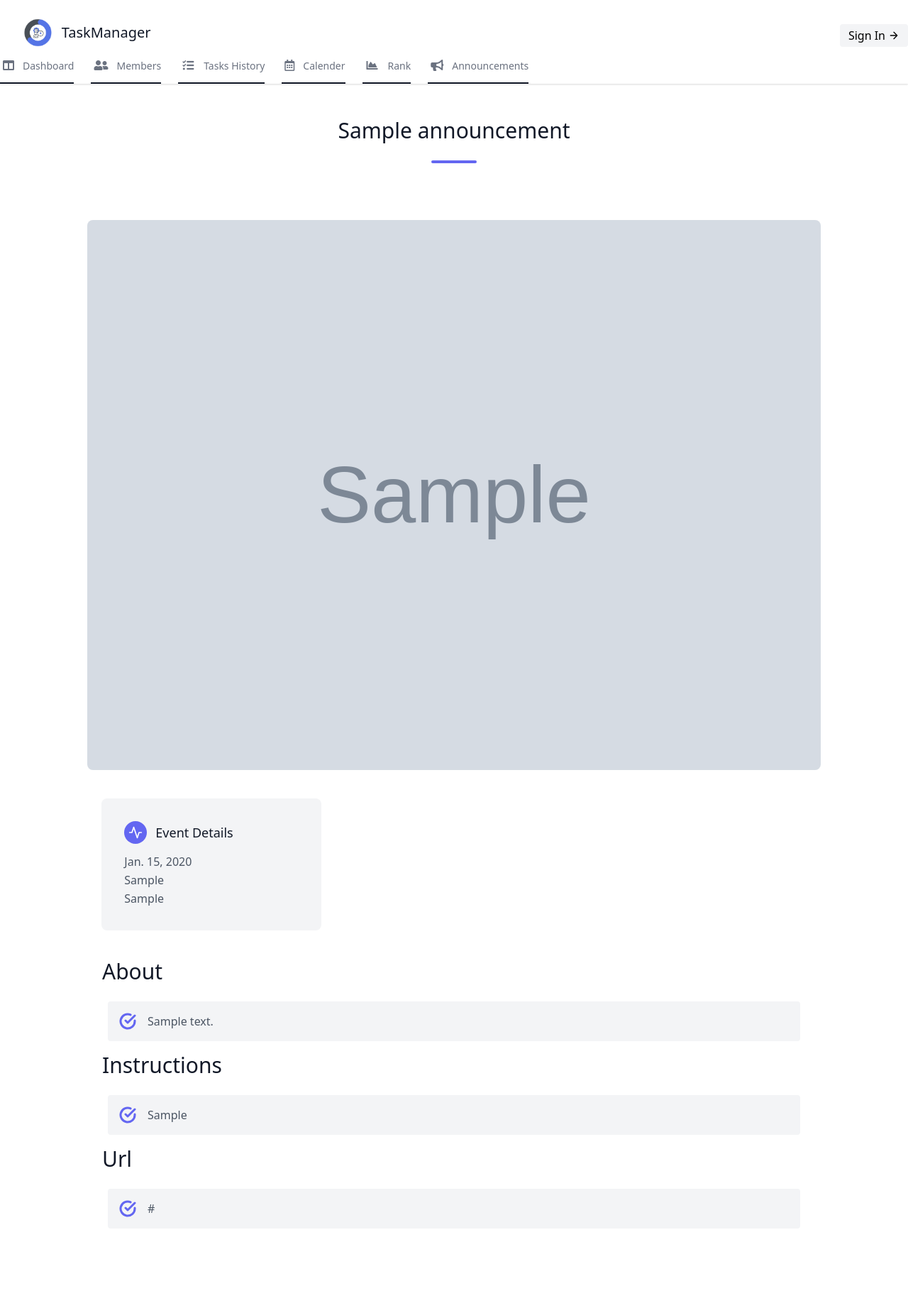
After one commit to zarif007/HRTaskManager, a Django app: page /announcement/1/ in a window 1280 px wide. The commit adds this page. Shown: the whole page at 71% size. Run offline with Django 3.2, Linux system fonts and the light colour scheme; tables that the repository leaves empty hold one stand-in row (values such as "Sample post"); grey boxes marked "Sample" are stand-in pictures; some libraries are stand-ins or nearby versions.

Commit message:
Added announcements

```diff
--- a/tasks/models.py
+++ b/tasks/models.py
@@ -91,6 +91,7 @@ class Announcements(models.Model):
     tagged = models.BooleanField(choices=tag, default=0, null=True, blank=True)
     event_date = models.DateField(default=datetime.now, blank=True)
     duration = models.CharField(max_length=100, blank=True, null=True)
+    platform = models.CharField(max_length=100, blank=True, null=True)
 
     def __str__(self):
         return self.title
--- a/tasks/urls.py
+++ b/tasks/urls.py
@@ -12,6 +12,7 @@ urlpatterns = [
     path('tasks_history', views.task_history, name='task_history'),
     path('rank', views.user_rank, name='user_rank'),
     path('announcements', views.announcements, name='announcements'),
+    path('announcement/<int:pk>/', views.announcement, name='announcement'),
     path('signin/', LoginView.as_view(), name='signin'),
     path('signout/', LogoutView.as_view(), name='signout'),
     path('signup/', views.SignUpView.as_view(), name='signup'),
--- a/tasks/views.py
+++ b/tasks/views.py
@@ -440,3 +440,14 @@ def announcements(request):
     }
 
     return render(request, 'announcements.html', context)
+
+
+def announcement(request, pk):
+
+    announcement = Announcements.objects.get(id=pk)
+
+    context = {
+        'announcement': announcement,
+    }
+
+    return render(request, 'announcement.html', context)
--- /dev/null
+++ b/templates/announcement.html
@@ -0,0 +1,102 @@
+{% extends 'base.html' %} {% load static %} {% block title %} | Task Listings {% endblock %} {% block content %} {% include '_alerts.html' %}
+
+
+
+<section class="text-gray-600 body-font">
+
+    <div class="container px-5 py-12 mx-auto flex flex-col" style="padding-bottom: 0px;">
+        <div class="text-center mb-20">
+            <h1 class="sm:text-3xl text-2xl font-medium title-font text-gray-900 mb-4">{{ announcement.title }}</h1>
+            <div class="flex mt-6 justify-center">
+                <div class="w-16 h-1 rounded-full bg-indigo-500 inline-flex"></div>
+            </div>
+        </div>
+        <div class="lg:w-5/6 mx-auto">
+            <div class="rounded-lg h-70 overflow-hidden">
+                <img alt="content" class="object-cover object-center h-full w-full" src="{{ announcement.picture.url }}">
+            </div>
+
+            <section class="text-gray-600 body-font">
+                <div class="container px-5 py-24 mx-auto" style="padding-bottom: 40px; padding-top: 40px;">
+                    <div class="flex flex-wrap -m-4">
+                        <div class="p-4 md:w-1/3">
+                            <div class="flex rounded-lg h-full bg-gray-100 p-8 flex-col">
+                                <div class="flex items-center mb-3">
+                                    <div class="w-8 h-8 mr-3 inline-flex items-center justify-center rounded-full bg-indigo-500 text-white flex-shrink-0">
+                                        <svg fill="none" stroke="currentColor" stroke-linecap="round" stroke-linejoin="round" stroke-width="2" class="w-5 h-5" viewBox="0 0 24 24">
+                              <path d="M22 12h-4l-3 9L9 3l-3 9H2"></path>
+                            </svg>
+                                    </div>
+                                    <h2 class="text-gray-900 text-lg title-font font-medium">Event Details</h2>
+                                </div>
+                                <div class="flex-grow">
+                                    <p class="leading-relaxed text-base">{{ announcement.event_date }}</p>
+                                    <p class="leading-relaxed text-base">{{ announcement.duration }}</p>
+                                    <p class="leading-relaxed text-base">{{ announcement.platform }}</p>
+
+                                </div>
+                            </div>
+                        </div>
+
+                    </div>
+                </div>
+            </section>
+
+        </div>
+    </div>
+    </div>
+</section>
+
+<section class="text-gray-600 body-font">
+    <div class="container px-5 py-24 mx-auto" style="padding-top: 0px;">
+
+        <article class="flex flex-wrap lg:w-4/5 sm:mx-auto sm:mb-2 mx-2">
+            <h1 class="sm:text-3xl text-2xl font-medium text-center title-font text-gray-900 mb-4">About</h1>
+            <div class="p-2 sm:w-2/2 w-full">
+
+                <div class="bg-gray-100 rounded flex p-4 h-full items-center">
+                    <svg fill="none" stroke="currentColor" stroke-linecap="round" stroke-linejoin="round" stroke-width="3" class="text-indigo-500 w-6 h-6 flex-shrink-0 mr-4" viewBox="0 0 24 24">
+              <path d="M22 11.08V12a10 10 0 11-5.93-9.14"></path>
+              <path d="M22 4L12 14.01l-3-3"></path>
+                </svg>
+                    <span class="title-font font-medium">{{ announcement.about }}</span>
+                </div>
+            </div>
+        </article>
+
+        <article class="flex flex-wrap lg:w-4/5 sm:mx-auto sm:mb-2 mx-2">
+            <h1 class="sm:text-3xl text-2xl font-medium text-center title-font text-gray-900 mb-4">Instructions</h1>
+            <div class="p-2 sm:w-2/2 w-full">
+
+                <div class="bg-gray-100 rounded flex p-4 h-full items-center">
+                    <svg fill="none" stroke="currentColor" stroke-linecap="round" stroke-linejoin="round" stroke-width="3" class="text-indigo-500 w-6 h-6 flex-shrink-0 mr-4" viewBox="0 0 24 24">
+              <path d="M22 11.08V12a10 10 0 11-5.93-9.14"></path>
+              <path d="M22 4L12 14.01l-3-3"></path>
+                </svg>
+                    <span class="title-font font-medium">{{ announcement.instructions }}</span>
+                </div>
+            </div>
+        </article>
+
+        <article class="flex flex-wrap lg:w-4/5 sm:mx-auto sm:mb-2 mx-2">
+            <h1 class="sm:text-3xl text-2xl font-medium text-center title-font text-gray-900 mb-4">Url</h1>
+            <div class="p-2 sm:w-2/2 w-full">
+
+                <div class="bg-gray-100 rounded flex p-4 h-full items-center">
+                    <a target="_blank" href="{{ announcement.url }}">
+                        <svg fill="none" stroke="currentColor" stroke-linecap="round" stroke-linejoin="round" stroke-width="3" class="text-indigo-500 w-6 h-6 flex-shrink-0 mr-4" viewBox="0 0 24 24">
+                            <path d="M22 11.08V12a10 10 0 11-5.93-9.14"></path>
+                            <path d="M22 4L12 14.01l-3-3"></path>
+                              </svg>
+                    </a>
+
+                    <span class="title-font font-medium truncate md:overflow-clip">{{ announcement.url }}</span>
+                </div>
+            </div>
+        </article>
+
+
+    </div>
+</section>
+
+{% endblock content %}
--- a/templates/navbar.html
+++ b/templates/navbar.html
@@ -46,7 +46,7 @@
 
     <div class="w-full container mx-auto flex flex-wrap items-center mt-0 pt-3 pb-3 md:pb-0 ">
 
-        <div class="w-1/2 pl-2 md:pl-0 ">
+        <div class="w-1/2 pl-2 md:pl-16 lg:pl-16 pt-3">
             <a href="{% url 'task_listings' %}" class="flex order-first lg:order-none lg:w-1/5 title-font font-medium items-center text-gray-900 lg:items-center lg:justify-center mb-4 md:mb-0">
             {% comment %} <svg xmlns="http://www.w3.org/2000/svg" fill="none" stroke="currentColor" stroke-linecap="round" stroke-linejoin="round" stroke-width="2" class="w-10 h-10 text-white p-2 bg-indigo-500 rounded-full" viewBox="0 0 24 24">
               <path d="M12 2L2 7l10 5 10-5-10-5zM2 17l10 5 10-5M2 12l10 5 10-5"></path>
@@ -62,9 +62,9 @@
                 <div class="relative text-sm text-gray-500">
                     <button id="userButton" class="flex items-center focus:outline-none mr-3">
                       {% if request.user.display_picture %}
-                      <img class="w-12 h-12 rounded-full mr-4" src="{{ request.user.display_picture.url }}" alt="Avatar of User"> <span class="hidden md:inline-block text-gray-500">{{ request.user.in_club_name }}</span>
+                      <img class="w-12 h-12 rounded-full mr-4 mb-2" src="{{ request.user.display_picture.url }}" alt="Avatar of User"> <span class="hidden md:inline-block text-gray-500">{{ request.user.in_club_name }}</span>
                       {% else %}
-                      <img class="w-12 h-12 rounded-full mr-4" src="https://dummyimage.com/720x600" alt="Avatar of User"> <span class="hidden md:inline-block text-gray-500">{{ request.user.in_club_name }}</span>
+                      <img class="w-12 h-12 rounded-full mr-4 mb-2" src="https://dummyimage.com/720x600" alt="Avatar of User"> <span class="hidden md:inline-block text-gray-500">{{ request.user.in_club_name }}</span>
                       {% endif %}
                       <svg class="pl-2 h-2 fill-current text-gray-100" version="1.1" xmlns="http://www.w3.org/2000/svg" viewBox="0 0 129 129" xmlns:xlink="http://www.w3.org/1999/xlink" enable-background="new 0 0 129 129"><g><path d="m121.3,34.6c-1.6-1.6-4.2-1.6-5.8,0l-51,51.1-51.1-51.1c-1.6-1.6-4.2-1.6-5.8,0-1.6,1.6-1.6,4.2 0,5.8l53.9,53.9c0.8,0.8 1.8,1.2 2.9,1.2 1,0 2.1-0.4 2.9-1.2l53.9-53.9c1.7-1.6 1.7-4.2 0.1-5.8z"/></g></svg>
                     </button>
@@ -123,6 +123,11 @@
                         <i class="fas fa-chart-area fa-fw mr-3 "></i><span class="pb-1 md:pb-0 text-sm ">Rank</span>
                     </a>
                 </li>
+                <li class="mr-6 my-2 md:my-0 ">
+                    <a href="{% url 'announcements' %}" class="block py-1 md:py-3 pl-1 align-middle text-gray-500 no-underline hover:text-black-100 border-b-2 border-gray-900 hover:border-green-400 ">
+                        <i class="fas fa-bullhorn mr-3"></i></i><span class="pb-1 md:pb-0 text-sm ">Announcements</span>
+                    </a>
+                </li>
             </ul>
 
 
```
Also changed, not shown: templates/announcements.html (+9 -26 lines), tasks/migrations/0008_announcements_platform.py (added), tasks/migrations/0009_alter_announcements_url.py (added), tasks/migrations/0010_alter_announcements_url.py (added).
